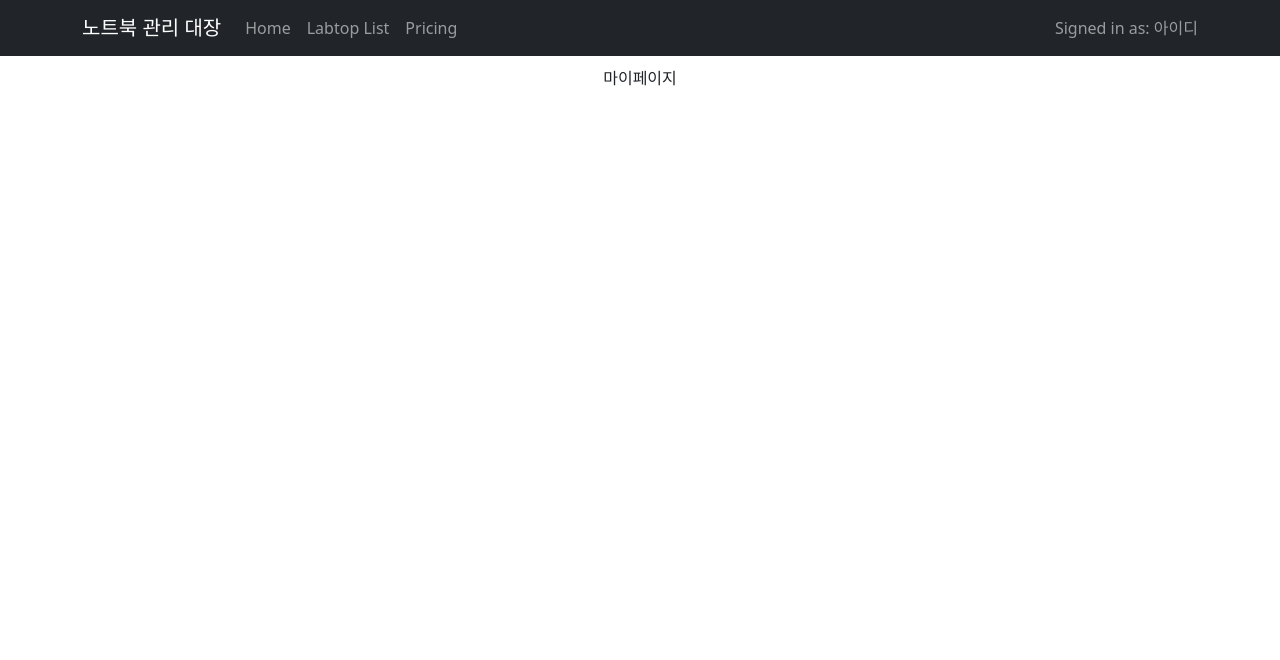
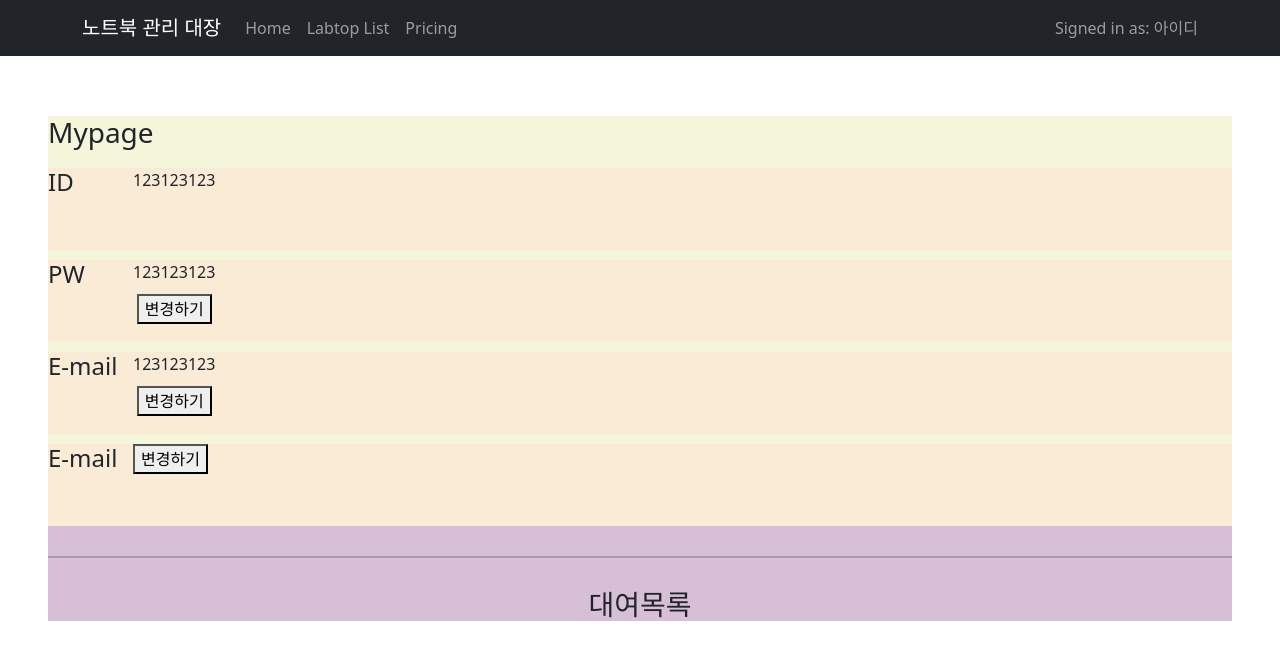
Before and after one commit to BaeMoon9/laptop, a React (Create React App) app: page /mypage in a window 1280 px wide. Shown: the top 660 px of the page. Built offline with nearby package versions, Linux system fonts and the light colour scheme; the HTML template or start-up script is replaced by a standard one.

Commit message:
mypage css

```diff
--- a/src/App.css
+++ b/src/App.css
@@ -8,7 +8,8 @@
 }
 
 .Components {
-  display: flex;
+  /* display: flex; */
+  align-items: center;
   justify-content: center;
   text-align: center;
   padding-top: 10px;
@@ -123,8 +124,6 @@
 
 .cardstyle {
   padding: 3px;
-
-
 }
 
 .cardcontent {
@@ -145,13 +144,13 @@
 
 .badgeCss {
   padding-top: 6px;
-  width : 70px;
-  height : 25px;
+  width: 70px;
+  height: 25px;
 }
 
 .btnCss1 {
-  width : 85px;
-  height : 35px;
+  width: 85px;
+  height: 35px;
 }
 
 .tbody1 {
@@ -171,6 +170,73 @@
   text-align: center;
 }
 
+.mypage {
+  width: 1184px;
+  background-color: thistle;
+  margin-right: auto;
+  margin-left: auto;
+}
+
+.userinfo {
+  background-color: beige;
+  flex-direction: column;
+  justify-content: flex-start;
+  margin-top: 50px;
+}
+
+.usr-account {
+  display: flex;
+  margin-bottom: 10px;
+}
+
+.usr-id {
+  background-color: antiquewhite;
+  display: flex;
+  margin-bottom: 10px;
+}
+
+.usr-pw {
+  background-color: antiquewhite;
+  display: flex;
+  margin-bottom: 10px;
+}
+
+.usr-email {
+  background-color: antiquewhite;
+  display: flex;
+  margin-bottom: 10px;
+}
+
+.usr-title {
+  display: flex;
+  width : 75px;
+  height: 82px;
+  justify-content: flex-start;
+
+}
+
+.usr-content {
+  margin-left: 10px;
+}
+
+.usr-content-data {
+  margin-bottom: 10px;
+}
+
+.divider {
+  border: 0px;
+  border-top: 2px solid;
+  margin-top: 30px;
+  margin-bottom: 30px;
+}
+
+.tables{
+  display: flex;
+  width:1300px;
+  margin-left: auto;
+  margin-right: auto;
+}
+
 @keyframes App-logo-spin {
   from {
     transform: rotate(0deg);
--- a/src/pages/laptopList.js
+++ b/src/pages/laptopList.js
@@ -27,7 +27,7 @@ function LaptopList() {
     //console.log(laptopData[0])
 
     return (
-        <div>
+        <div className="tables">
             <Table striped bordered hover>
                 <thead>
                     <tr>
--- a/src/pages/mypage.js
+++ b/src/pages/mypage.js
@@ -1,11 +1,53 @@
 import React from "react";
 
 function MyPage() {
-    return(
-        <div>
-            마이페이지
+  return (
+    <div className="mypage">
+      <div className="userinfo">
+        <div className="usr-account">
+          <h3>Mypage</h3>
         </div>
-    )
+        <div className="usr-id">
+          <div className="usr-title">
+          <h4>ID</h4>
+          </div>
+          <div className="usr-content">
+            <div className="usr-content-data">123123123</div>
+          </div>
+        </div>
+        <div className="usr-pw">
+          <div className="usr-title">
+         <h4>PW</h4>
+          </div>
+          <div className="usr-content">
+            <div className="usr-content-data">123123123</div>
+            <button>변경하기</button>
+          </div>
+        </div>
+        <div className="usr-email">
+          <div className="usr-title">
+          <h4>E-mail</h4>
+          </div>
+          <div className="usr-content">
+            <div className="usr-content-data">123123123</div>
+            <button>변경하기</button>
+          </div>
+        </div>
+        <div className="usr-email">
+          <div className="usr-title">
+          <h4>E-mail</h4>
+          </div>
+          <div className="usr-content">
+            <button>변경하기</button>
+          </div>
+        </div>
+      </div>
+      <hr className="divider" />
+      <div className="rentlist">
+        <h3>대여목록</h3>
+      </div>
+    </div>
+  )
 }
 
 export default MyPage;
```
